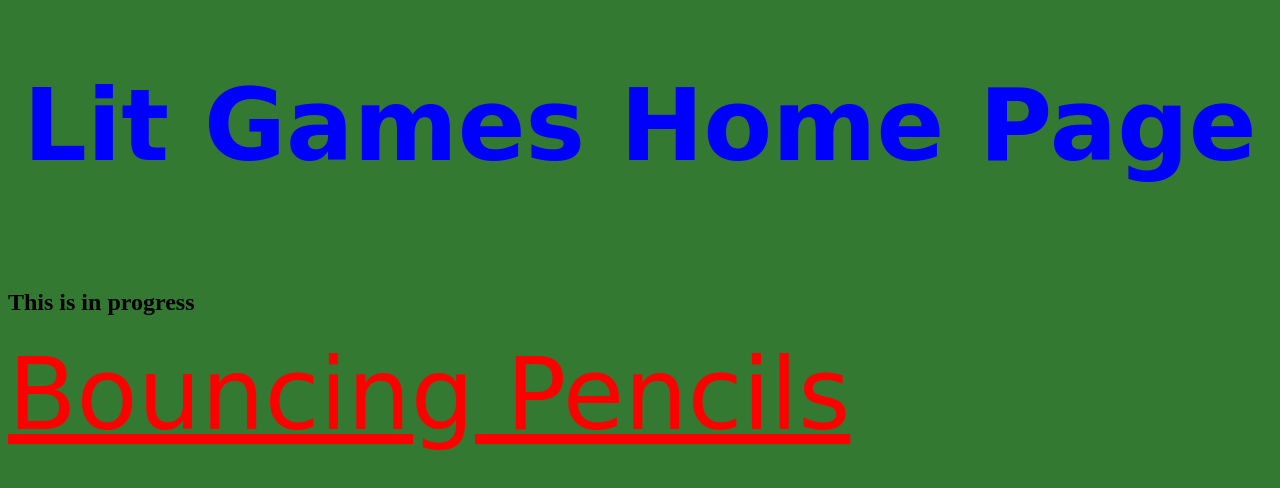
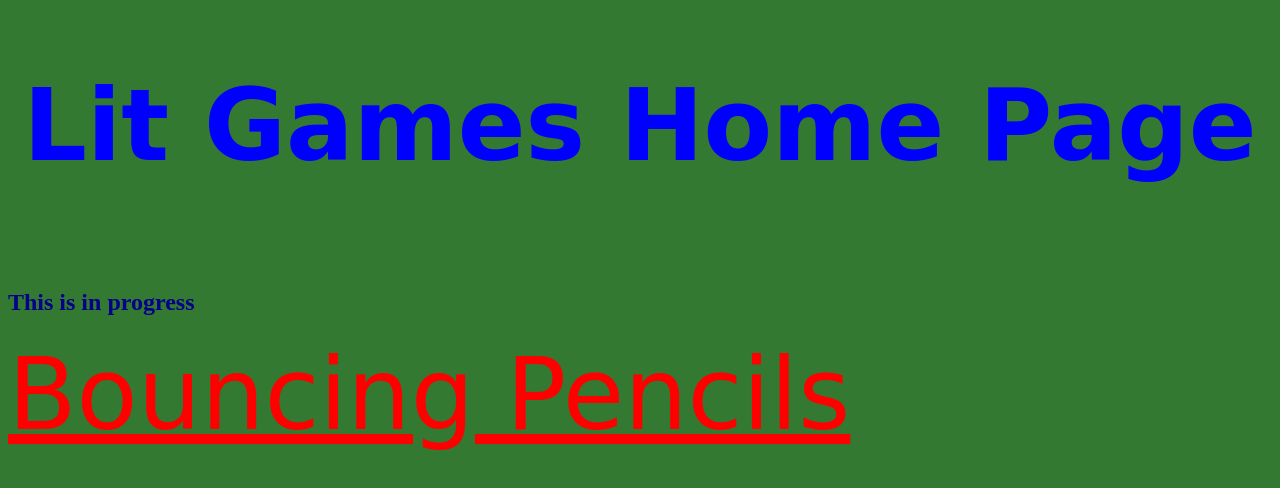
Before and after one commit to TheE-Van/Lit-Games, a plain HTML site: page index.html in a window 1280 px wide. Drawn offline with Linux system fonts and the light colour scheme; a web font is replaced by a local one.

Commit message:
Update style.css

```diff
--- a/style.css
+++ b/style.css
@@ -13,3 +13,7 @@ body {
 a {
 	color: red;
 }
+
+h2 {
+	color: DarkBlue;
+}
```
